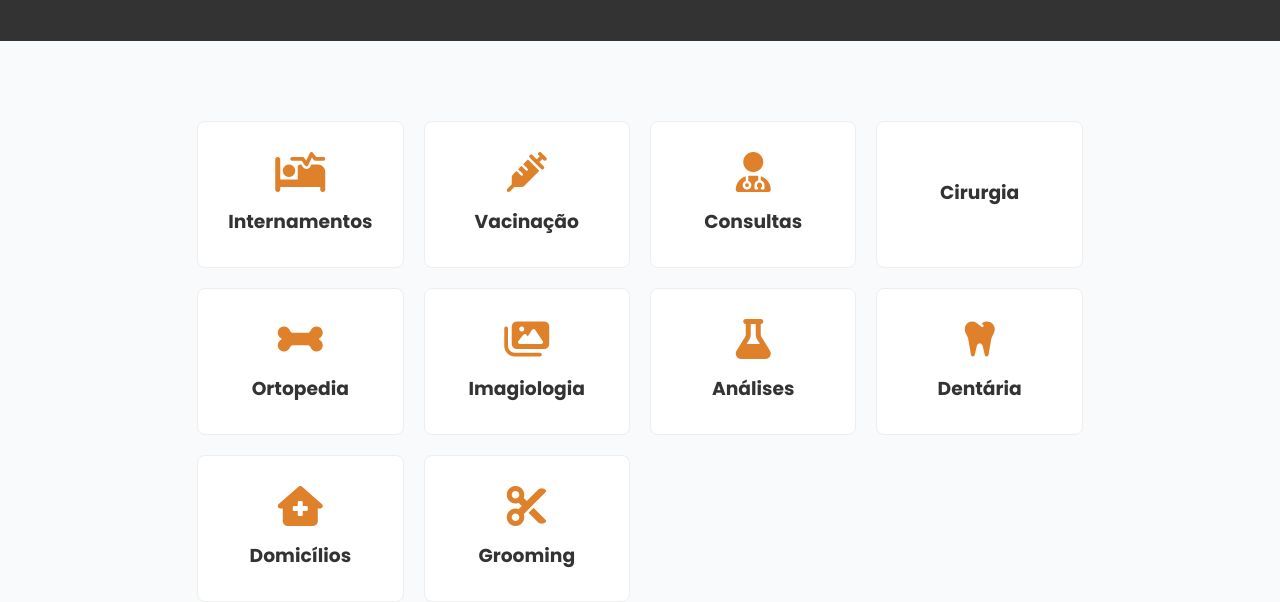
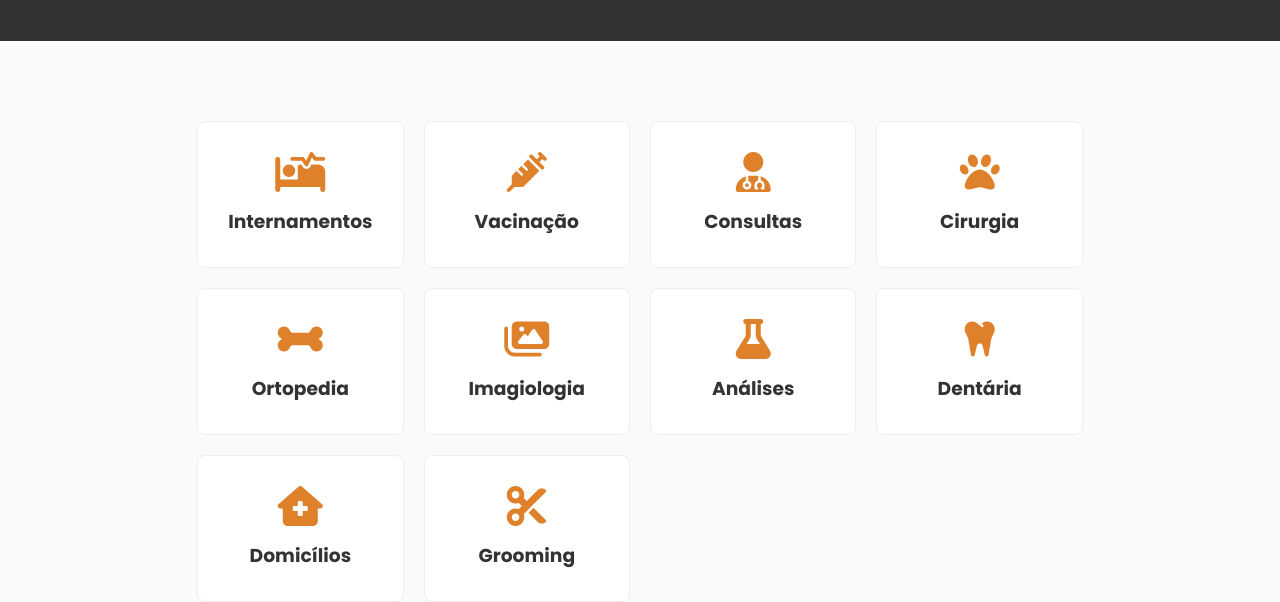
Before and after one commit to Cunha11/trofavet24, a plain HTML site: page services.html in a window 1280 px wide. Shown: the part 210-812 px from the top of the page. Drawn offline with Linux system fonts and the light colour scheme.

Commit message:
Fix HTML formatting and add missing elements

```diff
--- a/services.html
+++ b/services.html
@@ -33,7 +33,7 @@
             <div class="service-card"><i class="fa-solid fa-bed-pulse"></i><h3>Internamentos</h3></div>
             <div class="service-card"><i class="fa-solid fa-syringe"></i><h3>Vacinação</h3></div>
             <div class="service-card"><i class="fa-solid fa-user-doctor"></i><h3>Consultas</h3></div>
-            <div class="service-card"><i class="fa-solid fa-scalpel"></i><h3>Cirurgia</h3></div>
+            <div class="service-card"><i class="fa-solid fa-paw"></i><h3>Cirurgia</h3></div>
             <div class="service-card"><i class="fa-solid fa-bone"></i><h3>Ortopedia</h3></div>
             <div class="service-card"><i class="fa-solid fa-images"></i><h3>Imagiologia</h3></div>
             <div class="service-card"><i class="fa-solid fa-flask"></i><h3>Análises</h3></div>
@@ -48,4 +48,5 @@
     </footer>
     <script src="scripts/script.js"></script>
 </body>
+
 </html>
```
